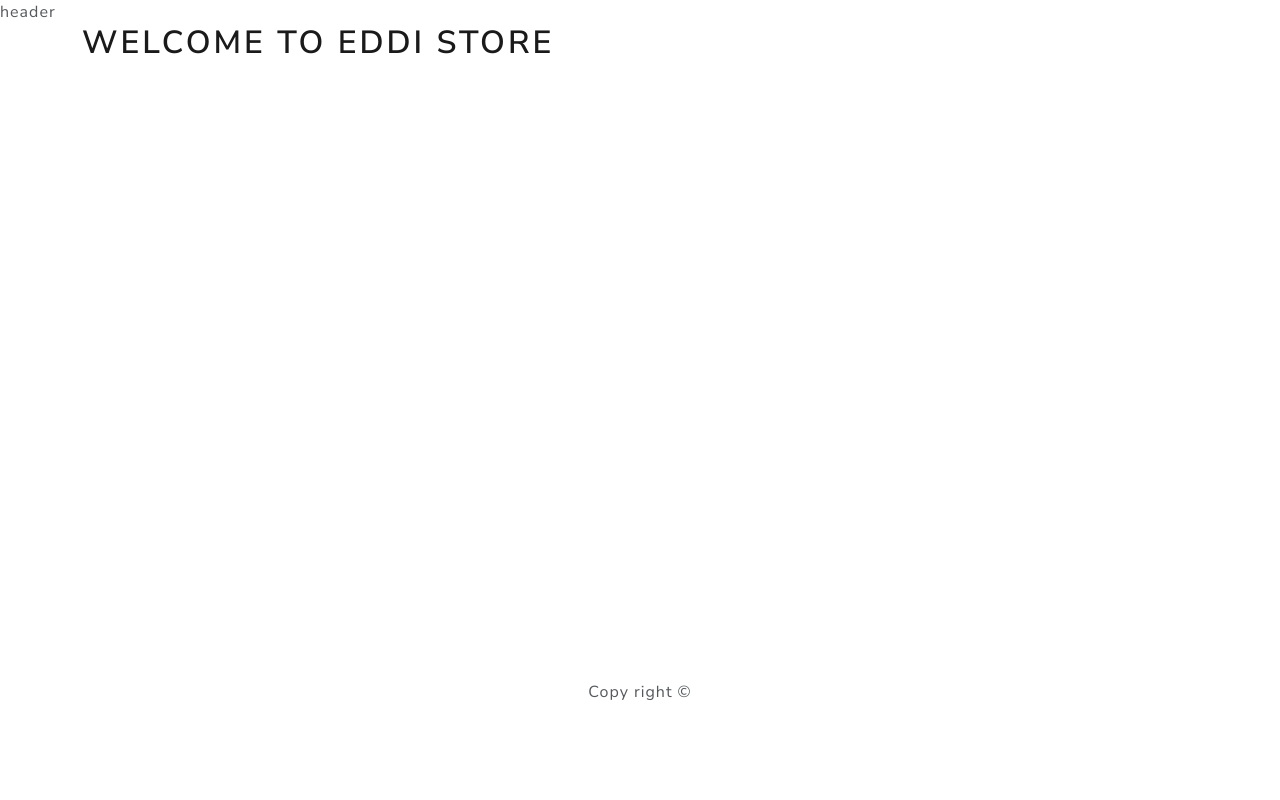
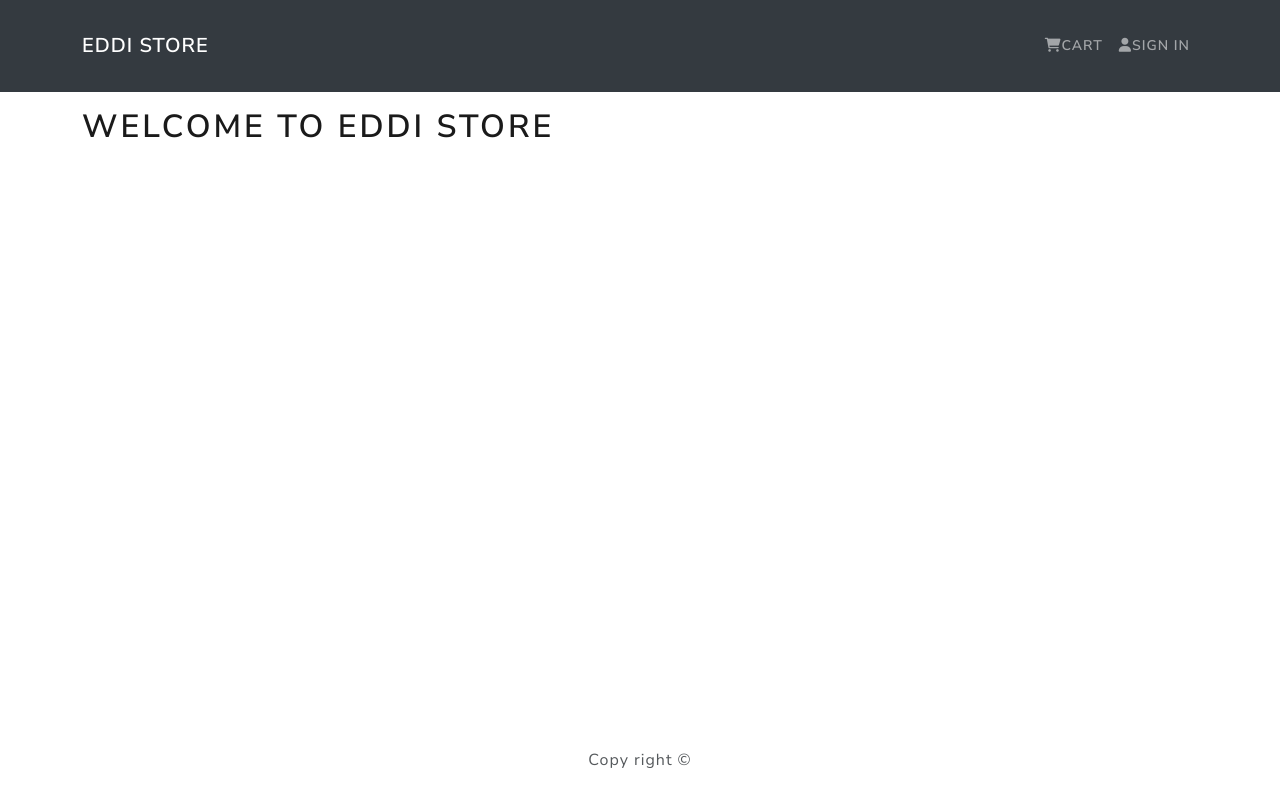
Before and after one commit to asadmakram/eddi-e-commerce-store, a React (Create React App) app in the folder frontend/: page / in a window 1280 px wide. Built offline with nearby package versions, Linux system fonts and the light colour scheme.

Commit message:
header + some tweaks on the main component

```diff
--- a/frontend/public/index.html
+++ b/frontend/public/index.html
@@ -24,6 +24,8 @@
       work correctly both with client-side routing and a non-root public URL.
       Learn how to configure a non-root public URL by running `npm run build`.
     -->
+    <link rel="stylesheet" href="https://cdnjs.cloudflare.com/ajax/libs/font-awesome/6.2.1/css/all.min.css" integrity="sha512-MV7K8+y+gLIBoVD59lQIYicR65iaqukzvf/nwasF0nqhPay5w/9lJmVM2hMDcnK1OnMGCdVK+iQrJ7lzPJQd1w==" crossorigin="anonymous" referrerpolicy="no-referrer" />
+
     <title>Welcome to Eddi Store</title>
   </head>
   <body>
--- a/frontend/src/App.js
+++ b/frontend/src/App.js
@@ -6,7 +6,7 @@ const App = () => {
   return (
     <>
       <Header />
-      <main>
+      <main className="py-3">
         <Container>
           <h1>Welcome to Eddi Store</h1>
         </Container>
--- a/frontend/src/components/Header.js
+++ b/frontend/src/components/Header.js
@@ -1,10 +1,23 @@
 import React from "react";
+
+import {Navbar, Container, Nav} from 'react-bootstrap'
 
 const Header = () => {
   return (
-    <>
-      <header>header</header>
-    </>
+      <header>
+        <Navbar bg="dark" variant="dark" expand="lg" collapseOnSelect>
+          <Container>
+            <Navbar.Brand href="/">Eddi Store</Navbar.Brand>
+            <Navbar.Toggle aria-controls="basic-navbar-nav" />
+            <Navbar.Collapse id="basic-navbar-nav">
+              <Nav className="ms-auto">
+                <Nav.Link href="/cart"><i className='fas fa-shopping-cart'/>Cart</Nav.Link>
+                <Nav.Link href="/login"><i className='fas fa-user'/>Sign in</Nav.Link>
+              </Nav>
+            </Navbar.Collapse>
+          </Container>
+        </Navbar>
+      </header>
   );
 };
 
```
